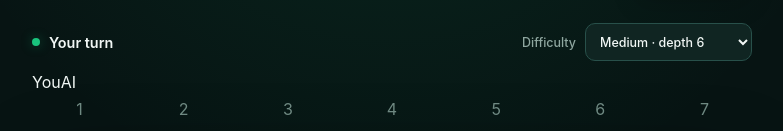
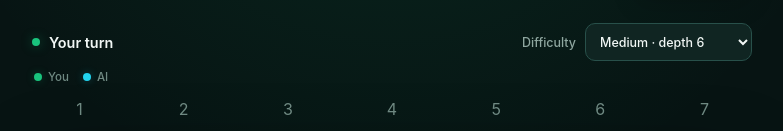
Before and after one commit to MasterDooom/connect4, a React (Vite) app: page / in a window 1280 px wide. Shown: the part 180-311 px from the top of the page, without its empty margins (248-1031 px from the left). Built offline with nearby package versions, Linux system fonts and the light colour scheme.

Commit message:
style: refine player legend presentation

```diff
--- a/src/styles/global.css
+++ b/src/styles/global.css
@@ -29,6 +29,26 @@ h1 { margin:0; font-size:clamp(3rem,9vw,4.8rem); line-height:.86; letter-spacing
 .difficulty { display:flex; align-items:center; gap:9px; color:#8fa7a0; font-size:.78rem; font-weight:500; white-space:nowrap; }
 .difficulty select { min-height:38px; border:1px solid #28504a; border-radius:10px; padding:7px 30px 7px 10px; color:#f1f7f5; background:#102522; cursor:pointer; }
 .difficulty select:hover { border-color:#3b625b; }
+
+.player-legend {
+  display: flex;
+  align-items: center;
+  gap: 14px;
+  margin: -2px 2px 8px;
+  color: #6f8982;
+  font-size: .72rem;
+  font-weight: 500;
+}
+.player-legend span { display: inline-flex; align-items: center; gap: 6px; }
+.legend-piece {
+  width: 8px;
+  height: 8px;
+  border-radius: 50%;
+  display: inline-block;
+}
+.legend-human { background: #19c37d; box-shadow: 0 0 8px rgba(25,195,125,.25); }
+.legend-ai { background: #22d3ee; box-shadow: 0 0 8px rgba(34,211,238,.25); }
+
 .column-controls { display:grid; grid-template-columns:repeat(7,1fr); gap:clamp(5px,1.2vw,9px); margin-bottom:7px; }
 .column-button { min-height:34px; border:1px solid transparent; border-radius:9px; padding:5px 0; color:#6f8982; background:transparent; cursor:pointer; transition:color 120ms ease,border-color 120ms ease,background 120ms ease,transform 120ms ease; }
 .column-button:hover:not(:disabled) { color:#19c37d; border-color:#28504a; background:#0b1c1a; transform:translateY(-1px); }
```
